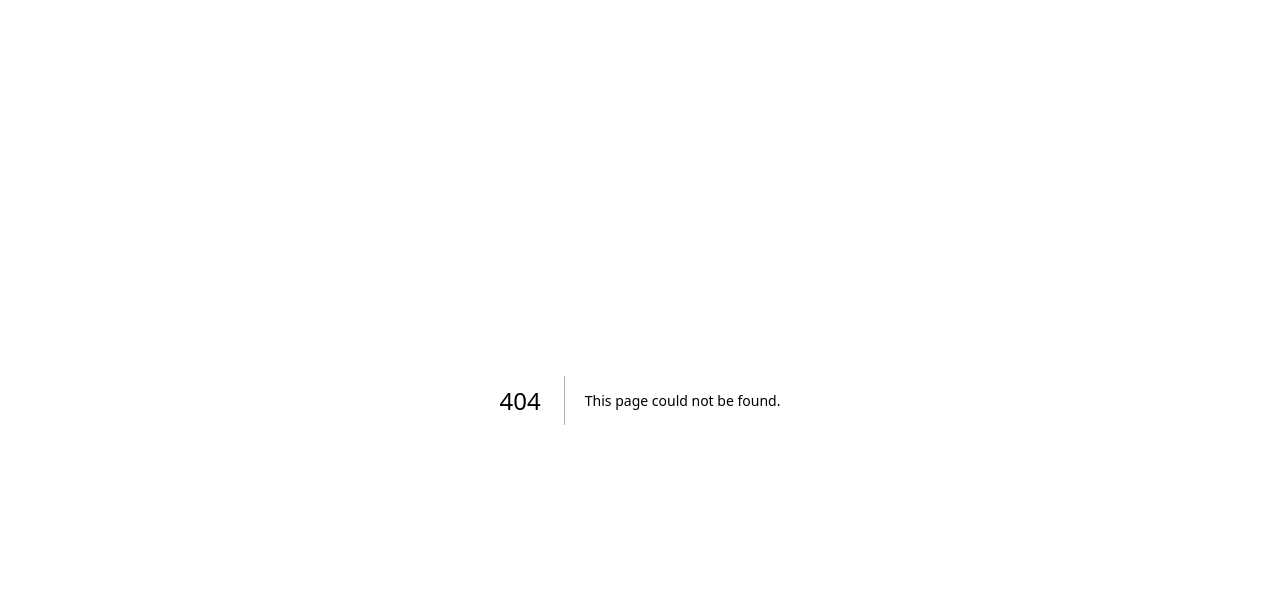
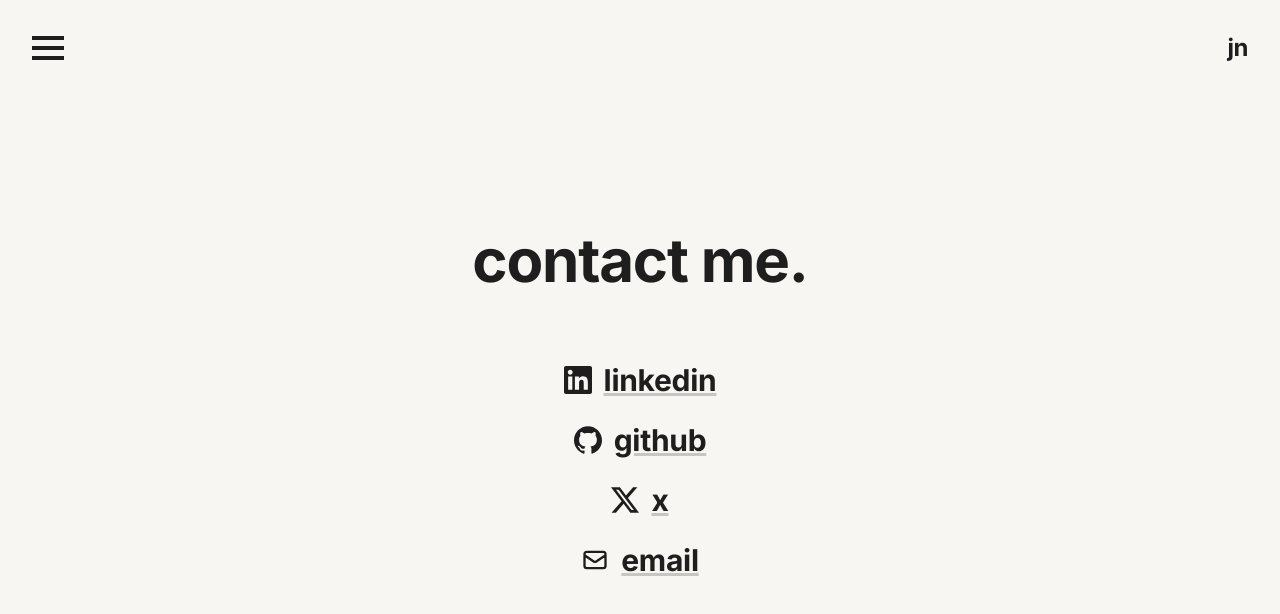
Before and after one commit to jessicangu/my-portfolio, a Next.js app: page /contact in a window 1280 px wide. Before the commit this address had no page. Shown: the top 614 px of the page. Built offline with nearby package versions, Linux system fonts and the light colour scheme.

Commit message:
contact page, about page edits

```diff
--- a/src/app/about/page.tsx
+++ b/src/app/about/page.tsx
@@ -24,6 +24,7 @@ import {
   SiGooglecolab,
   SiAmazon,
 } from "react-icons/si";
+import { HiOutlineMusicNote } from "react-icons/hi";
 
 function TypewriterText({ text, onComplete }: { text: string; onComplete: () => void }) {
   const [displayedText, setDisplayedText] = useState("");
@@ -63,6 +64,35 @@ function TypewriterText({ text, onComplete }: { text: string; onComplete: () =>
     <span>
       {displayedText}
       {dots}
+    </span>
+  );
+}
+
+function AnimatedText({ text }: { text: string }) {
+  const [highlightIndex, setHighlightIndex] = useState(-1);
+
+  useEffect(() => {
+    const interval = setInterval(() => {
+      setHighlightIndex((prev) => {
+        // looping green text for funsies
+        return (prev + 1) % text.length;
+      });
+    }, 150); // speed of animation
+
+    return () => clearInterval(interval);
+  }, [text.length]);
+
+  return (
+    <span>
+      {text.split('').map((char, index) => (
+        <span
+          key={index}
+          className={index === highlightIndex ? 'text-[#6F7F63]' : 'text-[#1E1E1E]'}
+          style={{ transition: 'color 0.2s ease' }}
+        >
+          {char}
+        </span>
+      ))}
     </span>
   );
 }
@@ -140,14 +170,14 @@ export default function About() {
       {/* hamburger menu */}
       <button
         onClick={toggleMenu}
-        className={`absolute top-8 left-8 z-50 w-8 h-8 flex flex-col justify-center gap-1.5 transition-opacity duration-300 cursor-pointer ${
+        className={`absolute top-8 left-8 z-50 w-8 h-8 flex flex-col justify-center gap-1.5 transition-opacity duration-300 cursor-pointer group ${
           showContent ? "opacity-100" : "opacity-0"
         }`}
         aria-label="Menu"
       >
-        <span className="block w-full h-1 bg-[#1E1E1E]"></span>
-        <span className="block w-full h-1 bg-[#1E1E1E]"></span>
-        <span className="block w-full h-1 bg-[#1E1E1E]"></span>
+        <span className="block w-full h-1 bg-[#1E1E1E] group-hover:bg-[#6F7F63] transition-colors"></span>
+        <span className="block w-full h-1 bg-[#1E1E1E] group-hover:bg-[#6F7F63] transition-colors"></span>
+        <span className="block w-full h-1 bg-[#1E1E1E] group-hover:bg-[#6F7F63] transition-colors"></span>
       </button>
 
       {/* logo - top right */}
@@ -198,7 +228,7 @@ export default function About() {
       <div className="flex flex-col md:flex-row min-h-screen pt-20 md:pt-0">
         {/* left section - images */}
         <div
-          className={`w-full md:w-1/2 flex flex-col items-center justify-center p-6 md:p-8 md:pt-12 transition-opacity duration-1000 ${
+          className={`w-full md:w-1/2 flex flex-col items-center p-6 md:p-8 md:pt-20 transition-opacity duration-1000 ${
             showContent ? "opacity-100" : "opacity-0"
           }`}
         >
@@ -226,7 +256,7 @@ export default function About() {
               />
               <div className="absolute inset-0 bg-[#C9C6C1] bg-opacity-0 group-hover:bg-opacity-70 transition-all duration-500 rounded-lg flex items-center justify-center opacity-0 group-hover:opacity-100">
                 <p className="text-[#1E1E1E] text-sm md:text-base px-4 text-center font-normal tracking-tighter" style={{ letterSpacing: '-0.01em' }}>
-                  my team and i placing third at my first ever hackathon, codered astra hosted at the university of houston!
+                  my team and i placing third at my first ever hackathon, code red astra hosted at the university of houston!
                 </p>
               </div>
             </div>
@@ -239,11 +269,30 @@ export default function About() {
               />
               <div className="absolute inset-0 bg-[#C9C6C1] bg-opacity-0 group-hover:bg-opacity-70 transition-all duration-500 rounded-lg flex items-center justify-center opacity-0 group-hover:opacity-100">
                 <p className="text-[#1E1E1E] text-sm md:text-base px-4 text-center font-normal tracking-tighter" style={{ letterSpacing: '-0.01em' }}>
-                  this was the last day of teaching my fall junior engineering club at code ninjas. as you can see, my students were super proud of their certificates.
+                  this was the last day of teaching my fall junior engineering club at code ninjas. as you can see, my students were super proud of themselves... or maybe their certificates on the fancy paper?
                 </p>
               </div>
             </div>
           </div>
+
+          {/* note section */}
+          <section className="w-full max-w-xl mt-8">
+            <div className="flex items-center justify-between mb-6 gap-4">
+              <h2 className="text-5xl md:text-6xl font-bold text-[#1E1E1E] tracking-tighter leading-tight" style={{ letterSpacing: '-0.02em' }}>
+                note
+              </h2>
+              {/* currently listening to section */}
+              <div className="flex items-center gap-2 justify-end flex-shrink-0">
+                <HiOutlineMusicNote className="w-5 h-5 text-[#1E1E1E]" />
+                <p className="text-sm md:text-base text-[#1E1E1E] font-normal tracking-tighter text-right" style={{ letterSpacing: '-0.01em' }}>
+                  currently listening to: <span className="font-bold"><AnimatedText text="twilight by elliott smith" /></span>
+                </p>
+              </div>
+            </div>
+            <p className="text-base md:text-lg text-[#1E1E1E] leading-relaxed font-normal tracking-tighter" style={{ letterSpacing: '-0.01em' }}>
+              in the off chance that i am not doing anything cs-related, my current hobbies are chess, guitar, videography, and cooking. i love talking about these subjects, so please don't hesitate to send me a message if you want a friend.
+            </p>
+          </section>
         </div>
 
         {/* right section - content */}
@@ -365,16 +414,6 @@ export default function About() {
               ))}
             </div>
           </section>
-
-          {/* note section */}
-          <section className="w-full mt-12 md:mt-16">
-            <h2 className="text-5xl md:text-6xl font-bold mb-6 text-[#1E1E1E] tracking-tighter leading-tight" style={{ letterSpacing: '-0.02em' }}>
-              note
-            </h2>
-            <p className="text-base md:text-lg text-[#1E1E1E] leading-relaxed max-w-2xl font-normal tracking-tighter" style={{ letterSpacing: '-0.01em' }}>
-              in the off chance that i am not doing anything cs-related, my current hobbies are chess, guitar, videography, and cooking. i love talking about these subjects, so please don't hesitate to send me a message if you want a friend.
-            </p>
-          </section>
         </div>
       </div>
     </main>
--- /dev/null
+++ b/src/app/contact/page.tsx
@@ -0,0 +1,187 @@
+"use client";
+
+import Link from "next/link";
+import { useEffect, useState } from "react";
+import { SiLinkedin, SiGithub, SiX } from "react-icons/si";
+import { HiOutlineMail } from "react-icons/hi";
+
+function TypewriterText({ text, onComplete }: { text: string; onComplete: () => void }) {
+  const [displayedText, setDisplayedText] = useState("");
+  const [dots, setDots] = useState("");
+
+  useEffect(() => {
+    let currentIndex = 0;
+    const typingInterval = setInterval(() => {
+      if (currentIndex < text.length) {
+        setDisplayedText(text.slice(0, currentIndex + 1));
+        currentIndex++;
+      } else {
+        clearInterval(typingInterval);
+        onComplete();
+      }
+    }, 120);
+
+    return () => clearInterval(typingInterval);
+  }, [text, onComplete]);
+
+  useEffect(() => {
+    if (displayedText === text) {
+      const dotInterval = setInterval(() => {
+        setDots((prev) => {
+          if (prev === "") return ".";
+          if (prev === ".") return "..";
+          if (prev === "..") return "...";
+          return "";
+        });
+      }, 500);
+
+      return () => clearInterval(dotInterval);
+    }
+  }, [displayedText, text]);
+
+  return (
+    <span>
+      {displayedText}
+      {dots}
+    </span>
+  );
+}
+
+export default function Contact() {
+  const [showContent, setShowContent] = useState(false);
+  const [typingComplete, setTypingComplete] = useState(false);
+  const [isMenuOpen, setIsMenuOpen] = useState(false);
+
+  useEffect(() => {
+    setShowContent(true);
+  }, []);
+
+  const toggleMenu = () => {
+    setIsMenuOpen(!isMenuOpen);
+  };
+
+  const contactLinks = [
+    {
+      label: "linkedin",
+      url: "https://www.linkedin.com/in/jessicaknguyen04/",
+      icon: SiLinkedin,
+    },
+    {
+      label: "github",
+      url: "https://github.com/jessicangu",
+      icon: SiGithub,
+    },
+    {
+      label: "x",
+      url: "https://x.com/jessandtech",
+      icon: SiX,
+    },
+    {
+      label: "email",
+      url: "mailto:jessicaknguyen04@gmail.com",
+      icon: HiOutlineMail,
+    },
+  ];
+
+  return (
+    <main className="min-h-screen bg-[#F7F6F3] text-[#1E1E1E] relative overflow-hidden">
+      {/* hamburger menu */}
+      <button
+        onClick={toggleMenu}
+        className={`absolute top-8 left-8 z-50 w-8 h-8 flex flex-col justify-center gap-1.5 transition-opacity duration-300 cursor-pointer group ${
+          showContent ? "opacity-100" : "opacity-0"
+        }`}
+        aria-label="Menu"
+      >
+        <span className="block w-full h-1 bg-[#1E1E1E] group-hover:bg-[#6F7F63] transition-colors"></span>
+        <span className="block w-full h-1 bg-[#1E1E1E] group-hover:bg-[#6F7F63] transition-colors"></span>
+        <span className="block w-full h-1 bg-[#1E1E1E] group-hover:bg-[#6F7F63] transition-colors"></span>
+      </button>
+
+      {/* logo - top right */}
+      <Link
+        href="/"
+        className={`absolute top-8 right-8 z-50 text-2xl font-bold text-[#1E1E1E] hover:text-[#6F7F63] transition-colors tracking-tighter ${
+          showContent ? "opacity-100" : "opacity-0"
+        }`}
+        style={{ letterSpacing: '-0.02em' }}
+      >
+        jn
+      </Link>
+
+      {/* navigation overlay */}
+      <div
+        className={`fixed inset-0 bg-[#C9C6C1] z-40 flex items-center justify-center transition-opacity duration-500 ${
+          isMenuOpen ? "opacity-100" : "opacity-0 pointer-events-none"
+        }`}
+      >
+        <nav className="flex flex-row gap-12 md:gap-16 items-center">
+          <Link
+            href="/about"
+            className="text-[#1E1E1E] hover:text-[#6F7F63] transition-colors underline decoration-[#1E1E1E] hover:decoration-[#6F7F63] font-bold tracking-tighter text-2xl md:text-3xl"
+            style={{ letterSpacing: '-0.01em' }}
+            onClick={() => setIsMenuOpen(false)}
+          >
+            about
+          </Link>
+          <Link
+            href="/projects"
+            className="text-[#1E1E1E] hover:text-[#6F7F63] transition-colors underline decoration-[#1E1E1E] hover:decoration-[#6F7F63] font-bold tracking-tighter text-2xl md:text-3xl"
+            style={{ letterSpacing: '-0.01em' }}
+            onClick={() => setIsMenuOpen(false)}
+          >
+            projects
+          </Link>
+          <Link
+            href="/contact"
+            className="text-[#1E1E1E] hover:text-[#6F7F63] transition-colors underline decoration-[#1E1E1E] hover:decoration-[#6F7F63] font-bold tracking-tighter text-2xl md:text-3xl"
+            style={{ letterSpacing: '-0.01em' }}
+            onClick={() => setIsMenuOpen(false)}
+          >
+            contact
+          </Link>
+        </nav>
+      </div>
+
+      {/* main content */}
+      <div className="flex flex-col items-center justify-center min-h-screen p-6 md:p-8">
+        <div
+          className={`w-full max-w-2xl transition-opacity duration-1000 ${
+            showContent ? "opacity-100" : "opacity-0"
+          }`}
+        >
+          <h1 className="text-5xl md:text-6xl font-bold mb-12 md:mb-16 text-[#1E1E1E] tracking-tighter leading-tight text-center" style={{ letterSpacing: '-0.02em' }}>
+            <TypewriterText
+              text="contact me"
+              onComplete={() => setTypingComplete(true)}
+            />
+          </h1>
+
+          <div
+            className={`flex flex-col gap-4 md:gap-6 transition-opacity duration-1000 ${
+              typingComplete ? "opacity-100" : "opacity-0"
+            }`}
+            style={{ transitionDelay: typingComplete ? "0.5s" : "0s" }}
+          >
+            {contactLinks.map((link, index) => {
+              const Icon = link.icon;
+              return (
+                <Link
+                  key={index}
+                  href={link.url}
+                  target={link.url.startsWith("mailto:") ? undefined : "_blank"}
+                  rel={link.url.startsWith("mailto:") ? undefined : "noopener noreferrer"}
+                  className="flex items-center justify-center gap-3 text-2xl md:text-3xl font-bold text-[#1E1E1E] hover:text-[#6F7F63] transition-colors underline decoration-[#C9C6C1] hover:decoration-[#6F7F63] tracking-tighter"
+                  style={{ letterSpacing: '-0.01em' }}
+                >
+                  <Icon className="w-6 h-6 md:w-7 md:h-7" />
+                  <span>{link.label}</span>
+                </Link>
+              );
+            })}
+          </div>
+        </div>
+      </div>
+    </main>
+  );
+}
--- a/src/app/globals.css
+++ b/src/app/globals.css
@@ -24,3 +24,26 @@ body {
 .animate-fade-in {
   animation: fade-in 0.8s ease-in-out;
 }
+
+@keyframes music-wave {
+  0%, 100% {
+    transform: scale(1) rotate(0deg);
+    opacity: 1;
+  }
+  25% {
+    transform: scale(1.1) rotate(-5deg);
+    opacity: 0.8;
+  }
+  50% {
+    transform: scale(1.15) rotate(0deg);
+    opacity: 1;
+  }
+  75% {
+    transform: scale(1.1) rotate(5deg);
+    opacity: 0.8;
+  }
+}
+
+.animate-music-wave {
+  animation: music-wave 2s ease-in-out infinite;
+}
--- a/src/app/page.tsx
+++ b/src/app/page.tsx
@@ -3,6 +3,8 @@
 import Image from "next/image";
 import Link from "next/link";
 import { useEffect, useState } from "react";
+import { SiLinkedin } from "react-icons/si";
+import { HiOutlineMail, HiOutlineDocumentText } from "react-icons/hi";
 
 function TypewriterText({ text, onComplete }: { text: string; onComplete: () => void }) {
   const [displayedText, setDisplayedText] = useState("");
@@ -65,15 +67,15 @@ export default function Home() {
       {/* hamburger menu */}
       <button
         onClick={toggleMenu}
-        className={`absolute top-8 left-8 z-50 w-8 h-8 flex flex-col justify-center gap-1.5 transition-opacity duration-300 cursor-pointer ${
+        className={`absolute top-8 left-8 z-50 w-8 h-8 flex flex-col justify-center gap-1.5 transition-opacity duration-300 cursor-pointer group ${
           showContent ? "opacity-100" : "opacity-0"
         }`}
         style={{ animationDelay: showContent ? "0.2s" : "0s" }}
         aria-label="Menu"
       >
-        <span className={`block w-full h-1 bg-[#1E1E1E] transition-all ${isMenuOpen ? "bg-[#1E1E1E]" : ""}`}></span>
-        <span className={`block w-full h-1 bg-[#1E1E1E] transition-all ${isMenuOpen ? "bg-[#1E1E1E]" : ""}`}></span>
-        <span className={`block w-full h-1 bg-[#1E1E1E] transition-all ${isMenuOpen ? "bg-[#1E1E1E]" : ""}`}></span>
+        <span className={`block w-full h-1 bg-[#1E1E1E] group-hover:bg-[#6F7F63] transition-colors ${isMenuOpen ? "bg-[#1E1E1E]" : ""}`}></span>
+        <span className={`block w-full h-1 bg-[#1E1E1E] group-hover:bg-[#6F7F63] transition-colors ${isMenuOpen ? "bg-[#1E1E1E]" : ""}`}></span>
+        <span className={`block w-full h-1 bg-[#1E1E1E] group-hover:bg-[#6F7F63] transition-colors ${isMenuOpen ? "bg-[#1E1E1E]" : ""}`}></span>
       </button>
 
       {/* navigation overlay */}
@@ -159,26 +161,31 @@ export default function Home() {
           >
             <Link
               href="mailto:jessicaknguyen04@gmail.com"
-              className="text-[#1E1E1E] hover:text-[#6F7F63] transition-colors underline decoration-[#C9C6C1] hover:decoration-[#6F7F63] font-bold tracking-tighter text-right"
+              className="flex items-center gap-2 text-[#1E1E1E] hover:text-[#6F7F63] transition-colors underline decoration-[#C9C6C1] hover:decoration-[#6F7F63] font-bold tracking-tighter text-right"
               style={{ letterSpacing: '-0.01em' }}
             >
-              jessicaknguyen04@gmail.com
+              <HiOutlineMail className="w-4 h-4" />
+              <span>jessicaknguyen04@gmail.com</span>
             </Link>
             <Link
-              href="/resume"
-              className="text-[#1E1E1E] hover:text-[#6F7F63] transition-colors underline decoration-[#C9C6C1] hover:decoration-[#6F7F63] font-bold tracking-tighter text-right"
+              href="/resume.pdf"
+              target="_blank"
+              rel="noopener noreferrer"
+              className="flex items-center gap-2 text-[#1E1E1E] hover:text-[#6F7F63] transition-colors underline decoration-[#C9C6C1] hover:decoration-[#6F7F63] font-bold tracking-tighter text-right"
               style={{ letterSpacing: '-0.01em' }}
             >
-              resume
+              <HiOutlineDocumentText className="w-4 h-4" />
+              <span>resume</span>
             </Link>
             <Link
               href="https://www.linkedin.com/in/jessicaknguyen04/"
               target="_blank"
               rel="noopener noreferrer"
-              className="text-[#1E1E1E] hover:text-[#6F7F63] transition-colors underline decoration-[#C9C6C1] hover:decoration-[#6F7F63] font-bold tracking-tighter text-right"
+              className="flex items-center gap-2 text-[#1E1E1E] hover:text-[#6F7F63] transition-colors underline decoration-[#C9C6C1] hover:decoration-[#6F7F63] font-bold tracking-tighter text-right"
               style={{ letterSpacing: '-0.01em' }}
             >
-              linkedin
+              <SiLinkedin className="w-4 h-4" />
+              <span>linkedin</span>
             </Link>
           </div>
         </div>
```
Also changed, not shown: 1 other file (tests, documents, lock files or other folders).
